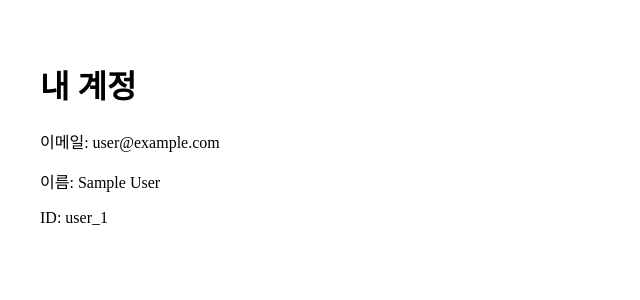
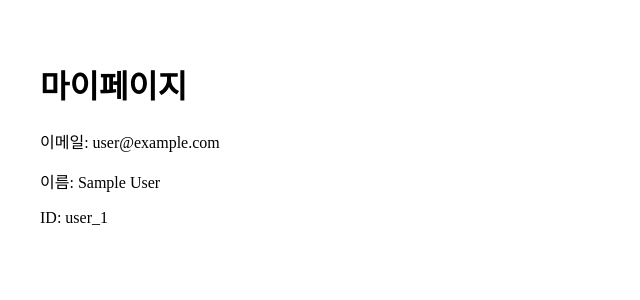
Before and after one commit to jienemadmin/take01, a Next.js app: page /me in a window 1280 px wide. Shown: the top 300 px of the page, without its empty margins (0-640 px from the left). Built offline with nearby package versions, Linux system fonts and the light colour scheme; no server answers; sample sign-in values are in the browser's storage.

Commit message:
Update page.tsx

```diff
--- a/app/me/page.tsx
+++ b/app/me/page.tsx
@@ -11,7 +11,7 @@ export default async function MePage() {
 
   return (
     <main style={{padding:40}}>
-      <h1>내 계정</h1>
+      <h1>마이페이지</h1>
 
       <p>이메일: {session.user?.email}</p>
       <p>이름: {session.user?.name}</p>
```
